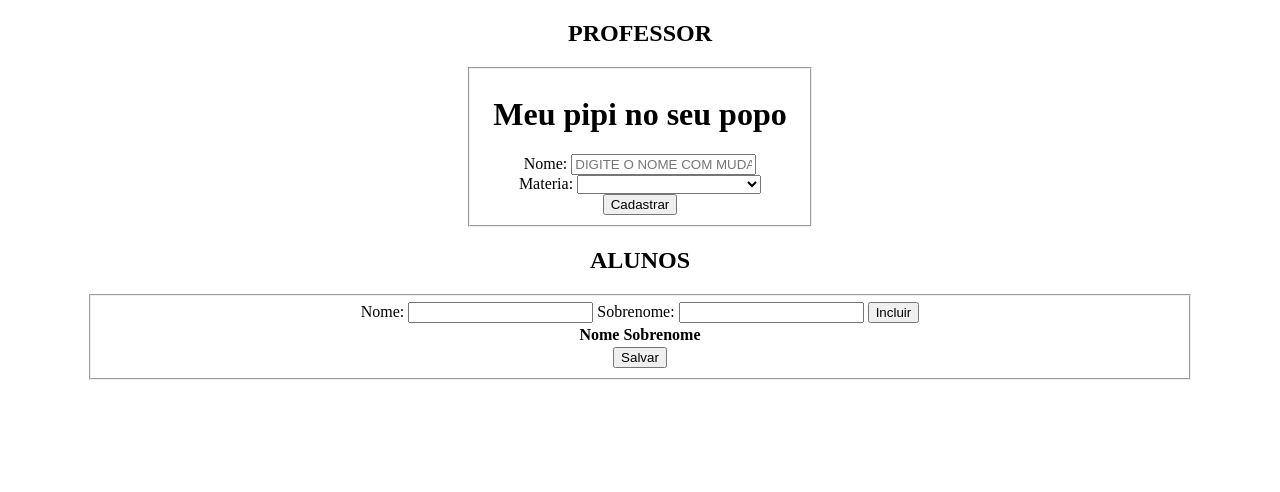
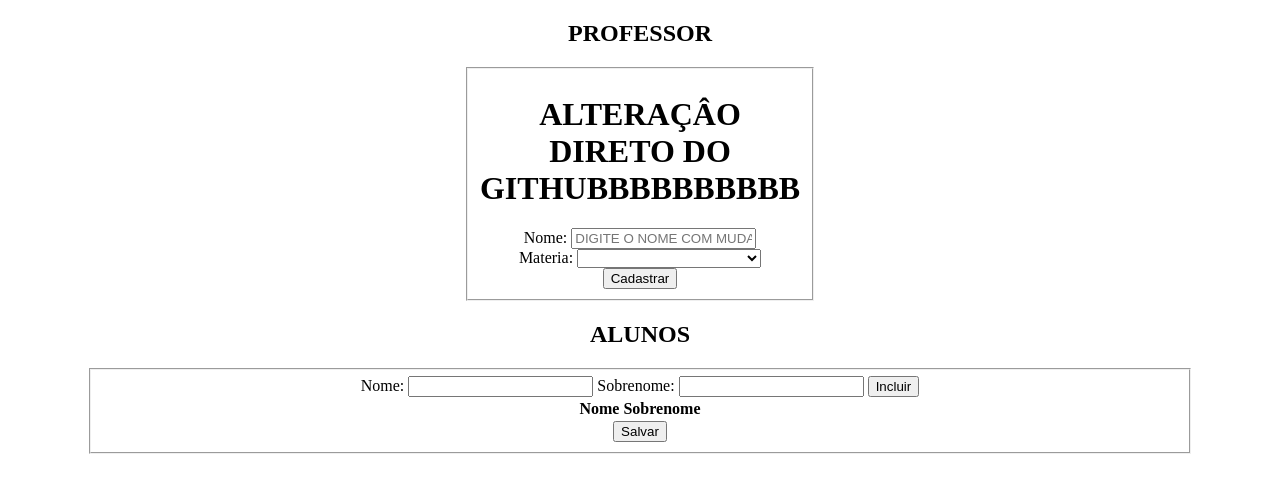
Before and after one commit to LucasDrovere/BandoDeProfessor, a plain HTML site: page index.html in a window 1280 px wide. Drawn offline with Linux system fonts and the light colour scheme.

Commit message:
Alteracao no h1 body

```diff
--- a/index.html
+++ b/index.html
@@ -11,11 +11,10 @@
 <body>
 
 
-
     <div align="center">
     <h2>PROFESSOR</h2>
         <fieldset style="width: 25%;">
-            <h1>Meu pipi no seu popo</h1>
+            <h1>ALTERAÇÂO DIRETO DO GITHUBBBBBBBBBB</h1>
             Nome:
             <input type="text" id="nomeProf" placeholder="DIGITE O NOME COM MUDANÇA DE GIT"><br>
             Materia:
```
